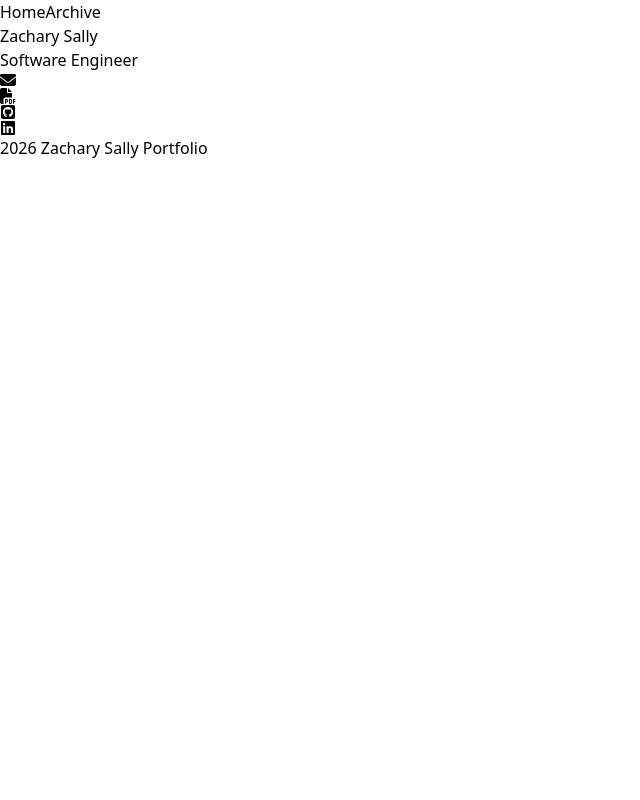
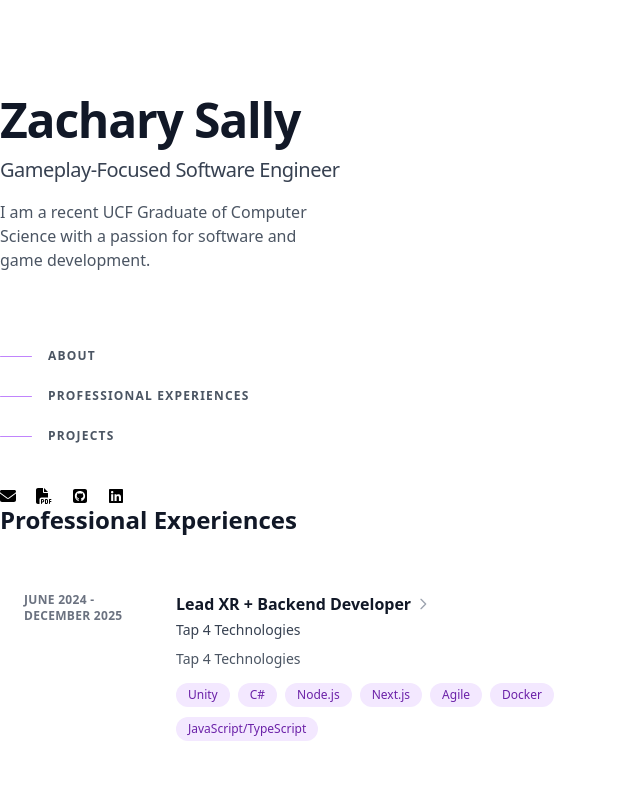
Before and after one commit to zszach23/Portfolio, a React (Vite) app: page /#/ in a window 1280 px wide. Shown: the top 800 px of the page, without its empty margins (0-640 px from the left). Built offline with nearby package versions, Linux system fonts and the light colour scheme.

Commit message:
[WIP] Home Page Experience Cards

```diff
--- a/src/common/components/SocialBar.tsx
+++ b/src/common/components/SocialBar.tsx
@@ -8,7 +8,7 @@ import { FaEnvelope, FaFilePdf, FaSquareGithub, FaLinkedin  } from "react-icons/
 
 export default function SocialBar() {
     return (
-        <nav aria-label="Social Media Links">
+        <ul className="mt-8 flex items-center gap-5">
             <a href="mailto:zszach23@gmail.com" aria-label="Email">
                 <FaEnvelope />
             </a>
@@ -21,6 +21,6 @@ export default function SocialBar() {
             <a href="https://www.linkedin.com/in/zachary-sally/" target="_blank" rel="noopener noreferrer" aria-label="LinkedIn">
                 <FaLinkedin />
             </a>
-        </nav>
+        </ul>
     );
 }
--- a/src/common/components/visuals/Chevron.tsx
+++ b/src/common/components/visuals/Chevron.tsx
@@ -6,7 +6,7 @@
 
 export default function Chevron(){
     return (
-        <svg className="w-5 h-5 text-gray-400 group-hover:text-purple-700 transition-colors" fill="none" viewBox="0 0 24 24" stroke="currentColor">
+        <svg className="w-4 h-4 text-gray-400 group-hover:text-purple-700 transition-colors" fill="none" viewBox="0 0 24 24" stroke="currentColor">
             <path strokeLinecap="round" strokeLinejoin="round" strokeWidth={2} d="M9 5l7 7-7 7" />
         </svg>
     )
--- a/src/common/types/Skill.ts
+++ b/src/common/types/Skill.ts
@@ -30,3 +30,5 @@ export type Skill =
     | "Windows"
     | "Linux"
     | "Microsoft Office"
+    | "Documentation"
+    | "Jira"
--- a/src/common/utils/DateUtils.ts
+++ b/src/common/utils/DateUtils.ts
@@ -28,3 +28,9 @@ export function compareDatesDesc(dateA: string, dateB: string): number {
 
     return dB.getTime() - dA.getTime();
 }
+
+export function formatDateRange(startDate: string, endDate: string): string {
+    const start: string = extractMonthYear(startDate);
+    const end: string = endDate.toLowerCase() === 'present' ? 'Present' : extractMonthYear(endDate);
+    return `${start} - ${end}`;
+}
--- /dev/null
+++ b/src/modules/home/HomeFeaturedExperienceCard.tsx
@@ -0,0 +1,49 @@
+// ============================================================================
+// HomeFeaturedExperienceCard.tsx
+//
+// Featured Experience Card component for the home page.
+// ============================================================================
+
+import Chevron from "../../common/components/visuals/Chevron";
+import SkillTag from "../../common/components/visuals/SkillTag";
+import { formatDateRange } from "../../common/utils/DateUtils";
+import type { ExperienceSummary } from "../../content/experiences/ExperienceSummaryTypes";
+
+export default function HomeFeaturedExperienceCard({ experience }: { experience: ExperienceSummary}) {
+    return (
+        <a href={experience.pageLink} className="group block mb-12 p-6 rounded-lg transition-all hover:bg-purple-50 hover:shadow-md">
+            <div className="grid grid-cols-8 gap-4">
+                <div className="col-span-8 sm:col-span-2">
+                    <p className="text-xs font-semibold uppercase tracking-wide text-gray-500">
+                        {formatDateRange(experience.startDate, experience.endDate)}
+                    </p>
+                </div>
+                <div className="col-span-8 sm:col-span-6">
+                    <h3 className="font-semibold text-gray-900 group-hover:text-purple-700 transition-colors inline-flex items-center">
+                        {experience.title}
+                        <span className="ml-1 transition-transform group-hover:translate-x-1 align-middle">
+                            <Chevron />
+                        </span>
+                    </h3>
+                    {experience.company && (
+                        <p className="mt-1 text-sm text-gray-700">
+                            {experience.company}
+                        </p>
+                    )}
+
+                    <p className="mt-2 text-sm leading-normal text-gray-600">
+                        {experience.description}
+                    </p>
+
+                    <ul className="mt-3 flex flex-wrap gap-2">
+                        {experience.skills.map((skill, index) => (
+                            <li key={index}>
+                                <SkillTag skill={skill} />
+                            </li>
+                        ))}
+                    </ul>
+                </div>
+            </div>
+        </a>
+    );
+}
--- /dev/null
+++ b/src/modules/home/HomeFeaturedProfessionalExperiences.tsx
@@ -0,0 +1,39 @@
+// ============================================================================
+// HomeFeaturedProfessionalExperiences.tsx
+//
+// Featured Professional Experiences component for the home page.
+// ============================================================================
+
+import HomeFeaturedExperienceCard from "./HomeFeaturedExperienceCard";
+import type { ExperienceSummary } from "../../content/experiences/ExperienceSummaryTypes";
+import { T4TSummary } from "../../content/experiences/work/t4t/T4TSummary";
+import { LearningAssistantSummary } from "../../content/experiences/work/ucf-la/LearningAssistantMetaData";
+import { ASquareSummary } from "../../content/experiences/work/a-square/ASquareSummary";
+import { NASA23Summary } from "../../content/experiences/work/nasa-23/NASA23Summary";
+import { NASA22Summary } from "../../content/experiences/work/nasa-22/NASA22Summary";
+import { sortByYearDescending } from "../../common/utils/ExperienceUtils";
+
+export default function HomeFeaturedProfessionalExperiences() {
+    const featuredExperiences: ExperienceSummary[] = [
+        T4TSummary,
+        LearningAssistantSummary,
+        ASquareSummary,
+        NASA23Summary,
+        NASA22Summary];
+
+    const sortedExperiences = sortByYearDescending(featuredExperiences);
+
+    return (
+        <section id="professional-experiences">
+            <h2 className="text-2xl font-semibold text-gray-900 mb-8">Professional Experiences</h2>
+            <div>
+                {sortedExperiences.map((experience) => (
+                    <HomeFeaturedExperienceCard
+                        key={experience.pageLink}
+                        experience={experience}
+                    />
+                ))}
+            </div>
+        </section>
+    )
+}
--- a/src/modules/home/HomeHero.tsx
+++ b/src/modules/home/HomeHero.tsx
@@ -8,13 +8,16 @@
 
 export default function HomeHero() {
     return (
-        <>
-            <div>
-                {/* <img src={pfp} alt="Profile Picture" /> */}
-                <h1>Zachary Sally</h1>
-                <h2>Software Engineer</h2>
-            </div>
-        </>
-
+        <div>
+            <h1 className="text-4xl font-bold tracking-tight text-gray-900 sm:text-5xl">
+                Zachary Sally
+            </h1>
+            <h2 className="mt-3 text-lg font-medium tracking-tight text-gray-700  sm:text-xl">
+                Gameplay-Focused Software Engineer
+            </h2>
+            <p className="mt-4 max-w-xs leading-normal text-gray-600">
+                I am a recent UCF Graduate of Computer Science with a passion for software and game development.
+            </p>
+        </div>
     )
 }
--- /dev/null
+++ b/src/modules/home/HomeNavigation.tsx
@@ -0,0 +1,19 @@
+// ============================================================================
+// HomeNavigation.tsx
+//
+// Navigation component for the home page.
+// ============================================================================
+
+import HomeNavigationItem from "./HomeNavigationItem";
+
+export default function HomeNavigation() {
+    return (
+        <nav className="nav hidden lg:block mt-16" aria-label="In-page jump links">
+            <ul className="w-max">
+                <HomeNavigationItem href="#about" label="About" />
+                <HomeNavigationItem href="#professional-experiences" label="Professional Experiences" />
+                <HomeNavigationItem href="#projects" label="Projects" />
+            </ul>
+        </nav>
+    );
+}
--- /dev/null
+++ b/src/modules/home/HomeNavigationItem.tsx
@@ -0,0 +1,18 @@
+// ============================================================================
+// HomeNavigationItem.tsx
+//
+// Navigation item component for the home page.
+// ============================================================================
+
+export default function HomeNavigationItem({ href, label }: { href: string; label: string }) {
+    return (
+        <li>
+            <a href={href} className="group flex items-center py-3 text-gray-600 hover:text-purple-700 transition-colors">
+                <span className="mr-4 h-px w-8 rounded-full bg-purple-400 group-hover:bg-purple-600 transition-colors"></span>
+                <span className="text-xs font-bold uppercase tracking-widest">
+                    {label}
+                </span>
+            </a>
+        </li>
+    );
+}
--- a/src/modules/home/HomePage.tsx
+++ b/src/modules/home/HomePage.tsx
@@ -5,14 +5,22 @@
 // ============================================================================
 
 import SocialBar from "../../common/components/SocialBar";
-import MainLayout from "../../common/layout/MainLayout";
+import HomeFeaturedProfessionalExperiences from "./HomeFeaturedProfessionalExperiences";
 import HomeHero from "./HomeHero";
+import HomeNavigation from "./HomeNavigation";
 
 export default function HomePage() {
     return (
-        <MainLayout>
-            <HomeHero />
-            <SocialBar />
-        </MainLayout>
+        <div className="min-h-screen bg-white">
+            <div className="lg:sticky lg:top-0 lg:flex lg:max-h-screen lg:w-1/2 lg:flex-col lg:justify-between lg:py-24">
+                <HomeHero />
+                <HomeNavigation />
+                <SocialBar />
+                <HomeFeaturedProfessionalExperiences />
+            </div>
+            <div className="lg:w-1/2 lg:flex-col lg:justify-between lg:py-24">
+
+            </div>
+        </div>
     );
 }
```
